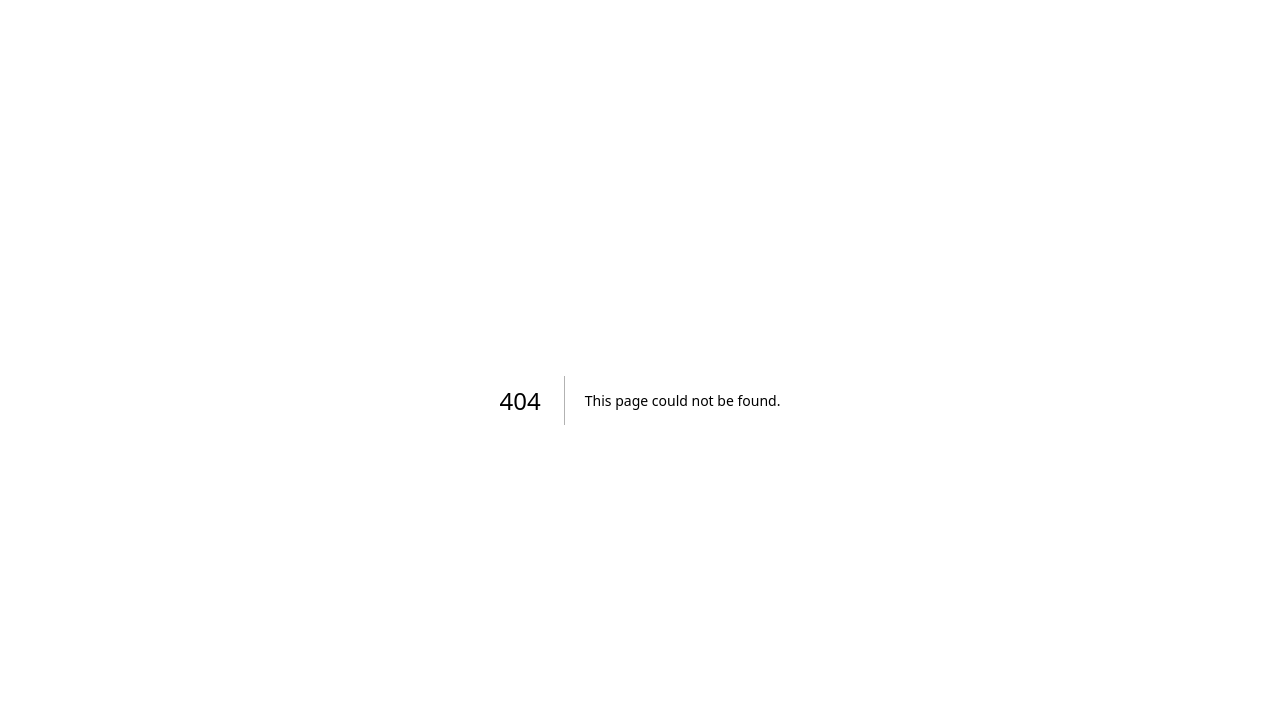
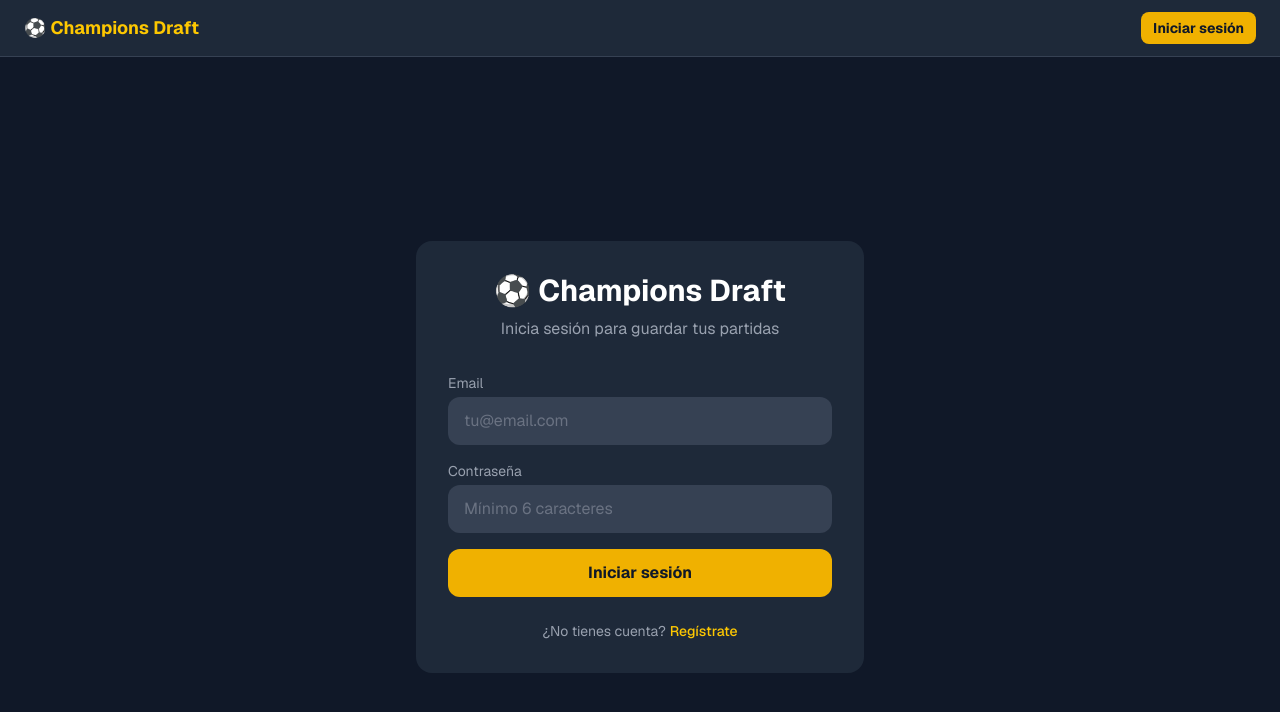
Before and after one commit to aleromero04/predictor-futbol, a Next.js app: page /login in a window 1280 px wide. Before the commit this address had no page. Shown: the top 712 px of the page. Built offline with nearby package versions, Linux system fonts and the light colour scheme; no server answers.

Commit message:
login, registro y navbar con sesión

```diff
--- /dev/null
+++ b/app/components/Navbar.jsx
@@ -0,0 +1,59 @@
+'use client'
+
+import { useEffect, useState } from 'react'
+import { createClient } from '../lib/supabase-client'
+import { useRouter } from 'next/navigation'
+
+export default function Navbar() {
+  const [usuario, setUsuario] = useState(null)
+  const supabase = createClient()
+  const router = useRouter()
+
+  useEffect(() => {
+    const getUsuario = async () => {
+      const { data: { user } } = await supabase.auth.getUser()
+      setUsuario(user)
+    }
+    getUsuario()
+
+    const { data: { subscription } } = supabase.auth.onAuthStateChange((_event, session) => {
+      setUsuario(session?.user ?? null)
+    })
+
+    return () => subscription.unsubscribe()
+  }, [])
+
+  const cerrarSesion = async () => {
+    await supabase.auth.signOut()
+    router.push('/login')
+    router.refresh()
+  }
+
+  return (
+    <nav className="bg-gray-800 border-b border-gray-700 px-6 py-3 flex justify-between items-center">
+      <span className="font-bold text-yellow-400 text-lg">⚽ Champions Draft</span>
+      <div className="flex items-center gap-4">
+        {usuario ? (
+          <>
+            <span className="text-gray-300 text-sm">
+              {usuario.user_metadata?.username || usuario.email}
+            </span>
+            <button
+              onClick={cerrarSesion}
+              className="text-sm bg-gray-700 hover:bg-gray-600 px-3 py-1.5 rounded-lg transition-colors"
+            >
+              Cerrar sesión
+            </button>
+          </>
+        ) : (
+          <button
+            onClick={() => router.push('/login')}
+            className="text-sm bg-yellow-500 text-gray-900 font-bold hover:bg-yellow-400 px-3 py-1.5 rounded-lg transition-colors"
+          >
+            Iniciar sesión
+          </button>
+        )}
+      </div>
+    </nav>
+  )
+}
--- a/app/layout.js
+++ b/app/layout.js
@@ -1,28 +1,21 @@
-import { Geist, Geist_Mono } from "next/font/google";
-import "./globals.css";
+import { Geist } from 'next/font/google'
+import './globals.css'
+import Navbar from './components/Navbar'
 
-const geistSans = Geist({
-  variable: "--font-geist-sans",
-  subsets: ["latin"],
-});
-
-const geistMono = Geist_Mono({
-  variable: "--font-geist-mono",
-  subsets: ["latin"],
-});
+const geist = Geist({ subsets: ['latin'] })
 
 export const metadata = {
-  title: "Create Next App",
-  description: "Generated by create next app",
-};
+  title: 'Champions Draft',
+  description: 'Construye tu once histórico de la Champions League',
+}
 
 export default function RootLayout({ children }) {
   return (
-    <html
-      lang="en"
-      className={`${geistSans.variable} ${geistMono.variable} h-full antialiased`}
-    >
-      <body className="min-h-full flex flex-col">{children}</body>
+    <html lang="es">
+      <body className={`${geist.className} bg-gray-900`}>
+        <Navbar />
+        {children}
+      </body>
     </html>
-  );
+  )
 }
--- /dev/null
+++ b/app/lib/supabase-client.js
@@ -0,0 +1,8 @@
+import { createBrowserClient } from '@supabase/ssr'
+
+export function createClient() {
+  return createBrowserClient(
+    process.env.NEXT_PUBLIC_SUPABASE_URL,
+    process.env.NEXT_PUBLIC_SUPABASE_ANON_KEY
+  )
+}
--- /dev/null
+++ b/app/lib/supabase-server.js
@@ -0,0 +1,25 @@
+import { createServerClient } from '@supabase/ssr'
+import { cookies } from 'next/headers'
+
+export async function createClient() {
+  const cookieStore = await cookies()
+
+  return createServerClient(
+    process.env.NEXT_PUBLIC_SUPABASE_URL,
+    process.env.NEXT_PUBLIC_SUPABASE_ANON_KEY,
+    {
+      cookies: {
+        getAll() {
+          return cookieStore.getAll()
+        },
+        setAll(cookiesToSet) {
+          try {
+            cookiesToSet.forEach(({ name, value, options }) =>
+              cookieStore.set(name, value, options)
+            )
+          } catch {}
+        },
+      },
+    }
+  )
+}
--- /dev/null
+++ b/app/login/page.jsx
@@ -0,0 +1,145 @@
+'use client'
+
+import { useState } from 'react'
+import { createClient } from '../lib/supabase-client'
+import { useRouter } from 'next/navigation'
+
+export default function LoginPage() {
+  const [email, setEmail] = useState('')
+  const [password, setPassword] = useState('')
+  const [username, setUsername] = useState('')
+  const [modo, setModo] = useState('login') // 'login' o 'registro'
+  const [error, setError] = useState(null)
+  const [cargando, setCargando] = useState(false)
+  const [mensajeConfirmacion, setMensajeConfirmacion] = useState(null)
+
+  const supabase = createClient()
+  const router = useRouter()
+
+  const handleLogin = async (e) => {
+    e.preventDefault()
+    setCargando(true)
+    setError(null)
+
+    const { error } = await supabase.auth.signInWithPassword({ email, password })
+
+    if (error) {
+      setError('Email o contraseña incorrectos')
+    } else {
+      router.push('/')
+      router.refresh()
+    }
+    setCargando(false)
+  }
+
+  const handleRegistro = async (e) => {
+    e.preventDefault()
+    setCargando(true)
+    setError(null)
+
+    const { data, error } = await supabase.auth.signUp({
+      email,
+      password,
+      options: {
+        data: { username }
+      }
+    })
+
+    if (error) {
+      setError(error.message)
+    } else if (data.user && data.session) {
+      router.push('/')
+      router.refresh()
+    } else {
+      setMensajeConfirmacion('Revisa tu email para confirmar tu cuenta.')
+    }
+    setCargando(false)
+  }
+
+  return (
+    <main className="min-h-screen bg-gray-900 text-white flex items-center justify-center p-4">
+      <div className="bg-gray-800 rounded-2xl p-8 w-full max-w-md">
+
+        <h1 className="text-3xl font-bold text-center mb-2">⚽ Champions Draft</h1>
+        <p className="text-gray-400 text-center mb-8">
+          {modo === 'login' ? 'Inicia sesión para guardar tus partidas' : 'Crea tu cuenta gratuita'}
+        </p>
+
+        {mensajeConfirmacion ? (
+          <div className="bg-green-800 rounded-xl p-4 text-center">
+            <p className="text-green-300 font-medium">✓ {mensajeConfirmacion}</p>
+          </div>
+        ) : (
+          <form onSubmit={modo === 'login' ? handleLogin : handleRegistro} className="space-y-4">
+
+            {modo === 'registro' && (
+              <div>
+                <label className="text-sm text-gray-400 mb-1 block">Nombre de usuario</label>
+                <input
+                  type="text"
+                  value={username}
+                  onChange={e => setUsername(e.target.value)}
+                  required
+                  placeholder="Tu nombre en el ranking"
+                  className="w-full bg-gray-700 rounded-xl px-4 py-3 text-white
+                             placeholder-gray-500 focus:outline-none focus:ring-2 focus:ring-yellow-500"
+                />
+              </div>
+            )}
+
+            <div>
+              <label className="text-sm text-gray-400 mb-1 block">Email</label>
+              <input
+                type="email"
+                value={email}
+                onChange={e => setEmail(e.target.value)}
+                required
+                placeholder="tu@email.com"
+                className="w-full bg-gray-700 rounded-xl px-4 py-3 text-white
+                           placeholder-gray-500 focus:outline-none focus:ring-2 focus:ring-yellow-500"
+              />
+            </div>
+
+            <div>
+              <label className="text-sm text-gray-400 mb-1 block">Contraseña</label>
+              <input
+                type="password"
+                value={password}
+                onChange={e => setPassword(e.target.value)}
+                required
+                placeholder="Mínimo 6 caracteres"
+                className="w-full bg-gray-700 rounded-xl px-4 py-3 text-white
+                           placeholder-gray-500 focus:outline-none focus:ring-2 focus:ring-yellow-500"
+              />
+            </div>
+
+            {error && (
+              <div className="bg-red-900 rounded-xl p-3 text-red-300 text-sm">
+                {error}
+              </div>
+            )}
+
+            <button
+              type="submit"
+              disabled={cargando}
+              className="w-full bg-yellow-500 text-gray-900 font-bold py-3 rounded-xl
+                         hover:bg-yellow-400 transition-colors disabled:opacity-50"
+            >
+              {cargando ? 'Cargando...' : modo === 'login' ? 'Iniciar sesión' : 'Crear cuenta'}
+            </button>
+          </form>
+        )}
+
+        <p className="text-center text-gray-400 text-sm mt-6">
+          {modo === 'login' ? '¿No tienes cuenta?' : '¿Ya tienes cuenta?'}
+          <button
+            onClick={() => { setModo(modo === 'login' ? 'registro' : 'login'); setError(null) }}
+            className="text-yellow-400 hover:text-yellow-300 ml-1 font-medium"
+          >
+            {modo === 'login' ? 'Regístrate' : 'Inicia sesión'}
+          </button>
+        </p>
+      </div>
+    </main>
+  )
+}
--- /dev/null
+++ b/middleware.js
@@ -0,0 +1,37 @@
+import { createServerClient } from '@supabase/ssr'
+import { NextResponse } from 'next/server'
+
+export async function middleware(request) {
+  let supabaseResponse = NextResponse.next({ request })
+
+  const supabase = createServerClient(
+    process.env.NEXT_PUBLIC_SUPABASE_URL,
+    process.env.NEXT_PUBLIC_SUPABASE_ANON_KEY,
+    {
+      cookies: {
+        getAll() {
+          return request.cookies.getAll()
+        },
+        setAll(cookiesToSet) {
+          cookiesToSet.forEach(({ name, value }) =>
+            request.cookies.set(name, value)
+          )
+          supabaseResponse = NextResponse.next({ request })
+          cookiesToSet.forEach(({ name, value, options }) =>
+            supabaseResponse.cookies.set(name, value, options)
+          )
+        },
+      },
+    }
+  )
+
+  await supabase.auth.getUser()
+
+  return supabaseResponse
+}
+
+export const config = {
+  matcher: [
+    '/((?!_next/static|_next/image|favicon.ico|.*\\.(?:svg|png|jpg|jpeg|gif|webp)$).*)',
+  ],
+}
--- a/package.json
+++ b/package.json
@@ -9,6 +9,7 @@
     "lint": "eslint"
   },
   "dependencies": {
+    "@supabase/ssr": "^0.12.0",
     "@supabase/supabase-js": "^2.108.1",
     "next": "16.2.9",
     "react": "19.2.4",
```
Also changed, not shown: 1 other file (tests, documents, lock files or other folders).
